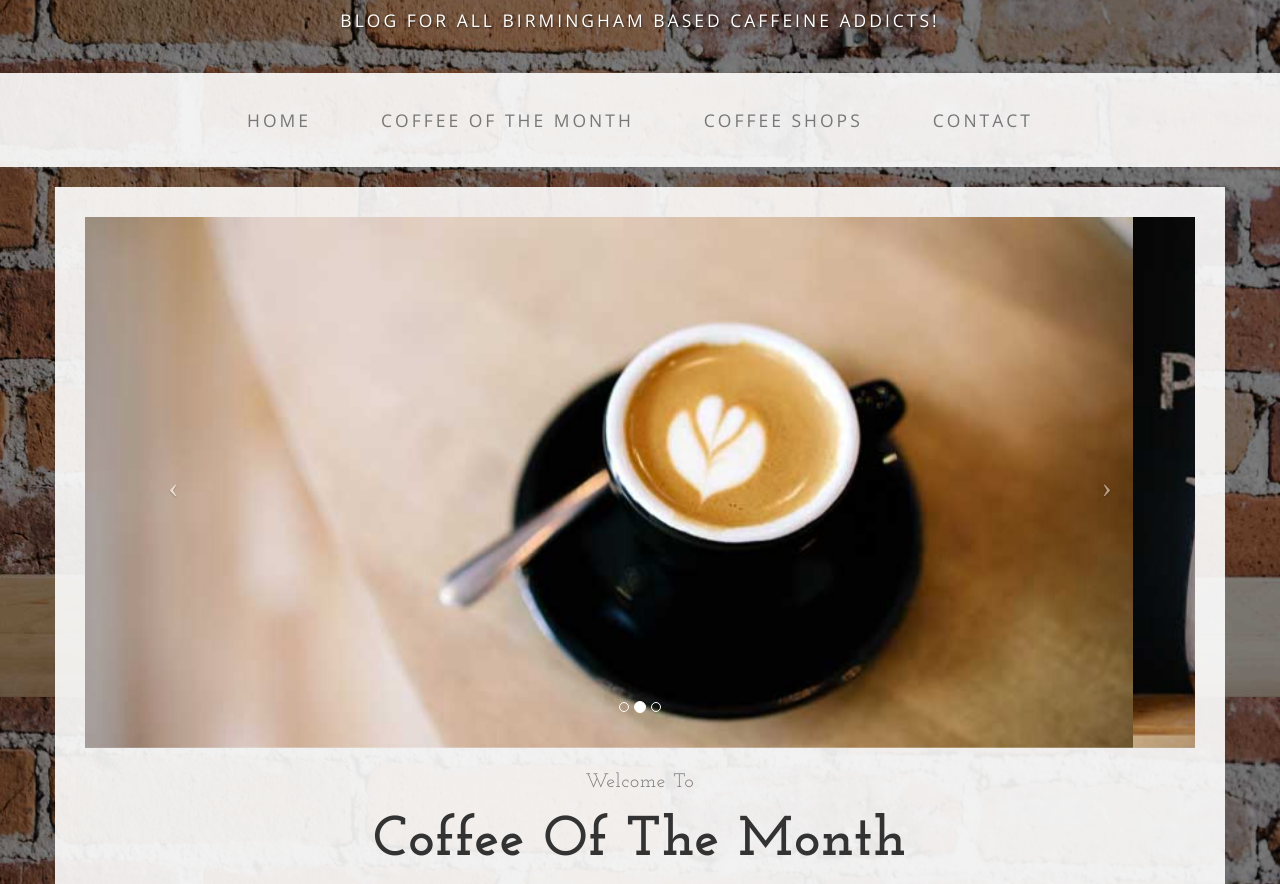
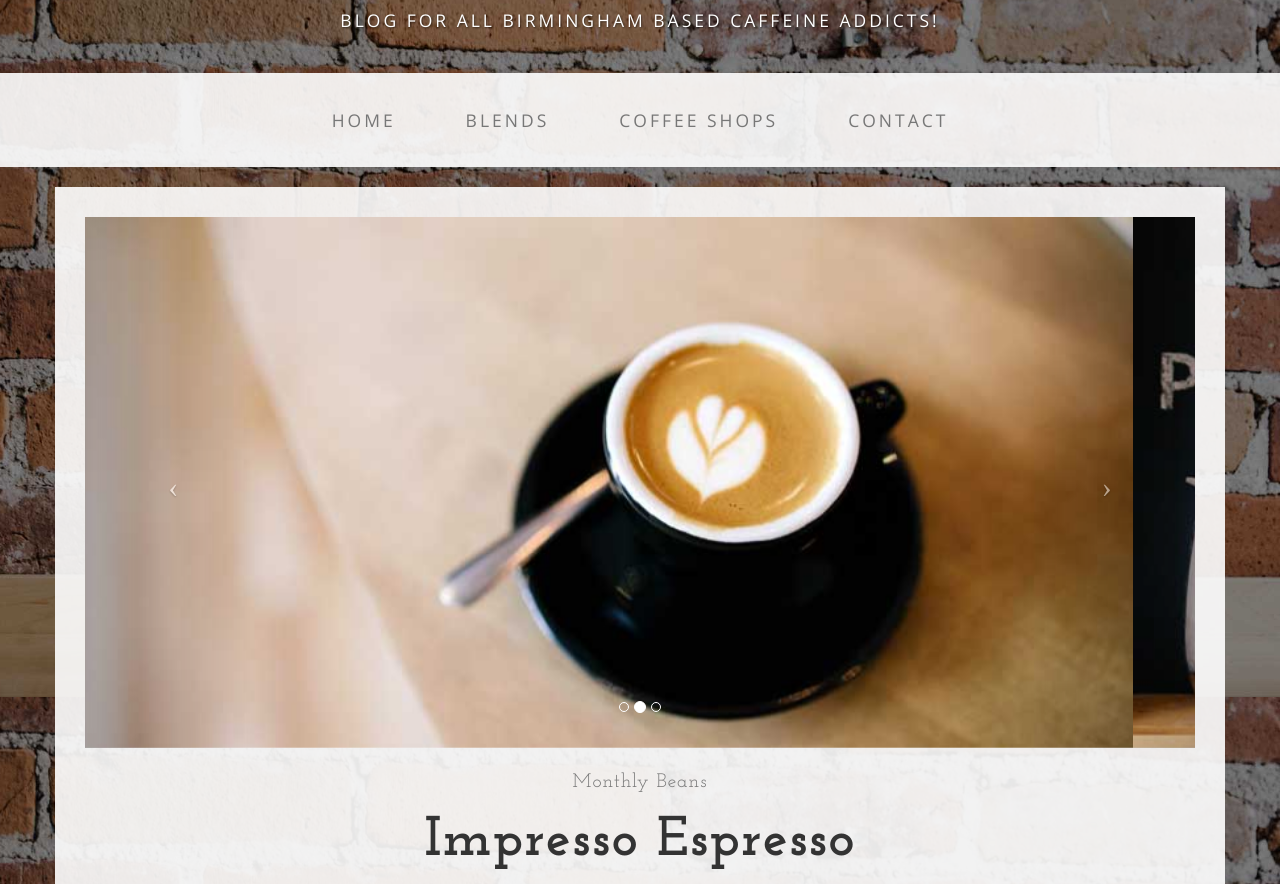
Before and after one commit to caitlin-a/Code-First-competition, a plain HTML site: page index.html in a window 1280 px wide. Shown: the part 103-987 px from the top of the page. Drawn offline with nearby package versions, Linux system fonts and the light colour scheme.

Commit message:
title change

```diff
--- a/index.html
+++ b/index.html
@@ -56,7 +56,7 @@
                         <a href="index.html">Home</a>
                     </li>
                     <li>
-                        <a href="about.html">Coffee of the month</a>
+                        <a href="about.html">Blends</a>
                     </li>
                     <li>
                         <a href="blog.html">Coffee Shops</a>
@@ -106,9 +106,9 @@
                         </a>
                     </div>
                     <h2 class="brand-before">
-                        <small>Welcome to</small>
+                        <small>Monthly beans</small>
                     </h2>
-                    <h1 class="brand-name">Coffee of the Month</h1>
+                    <h1 class="brand-name">Impresso Espresso</h1>
                     <hr class="tagline-divider">
                     <h2>
                         <small>By
```
